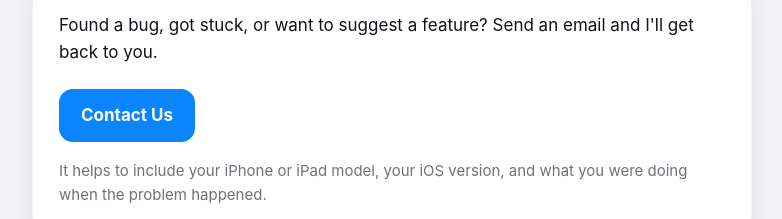
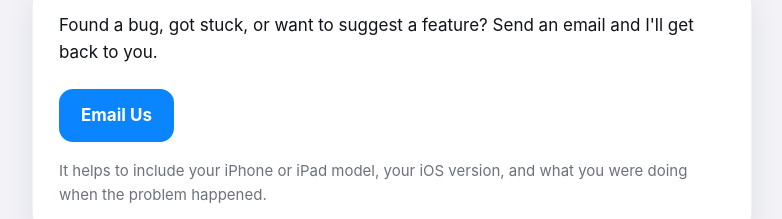
Before and after one commit to MaxrDev12/repledger-support, a plain HTML site: page index.html in a window 1280 px wide. Shown: the part 417-636 px from the top of the page, without its empty margins (248-1030 px from the left). Drawn offline with Linux system fonts and the light colour scheme.

Commit message:
Change 'Contact Us' link text to 'Email Us'

```diff
--- a/index.html
+++ b/index.html
@@ -42,7 +42,7 @@
   <div class="card">
     <p>Found a bug, got stuck, or want to suggest a feature? Send an email and
       I'll get back to you.</p>
-    <p><a class="email" href="mailto:supportrepledger@gmail.com?subject=RepLedger%20Support">Contact Us</a></p>
+    <p><a class="email" href="mailto:supportrepledger@gmail.com?subject=RepLedger%20Support">Email Us</a></p>
     <p class="note">It helps to include your iPhone or iPad model, your iOS
       version, and what you were doing when the problem happened.</p>
   </div>
```
